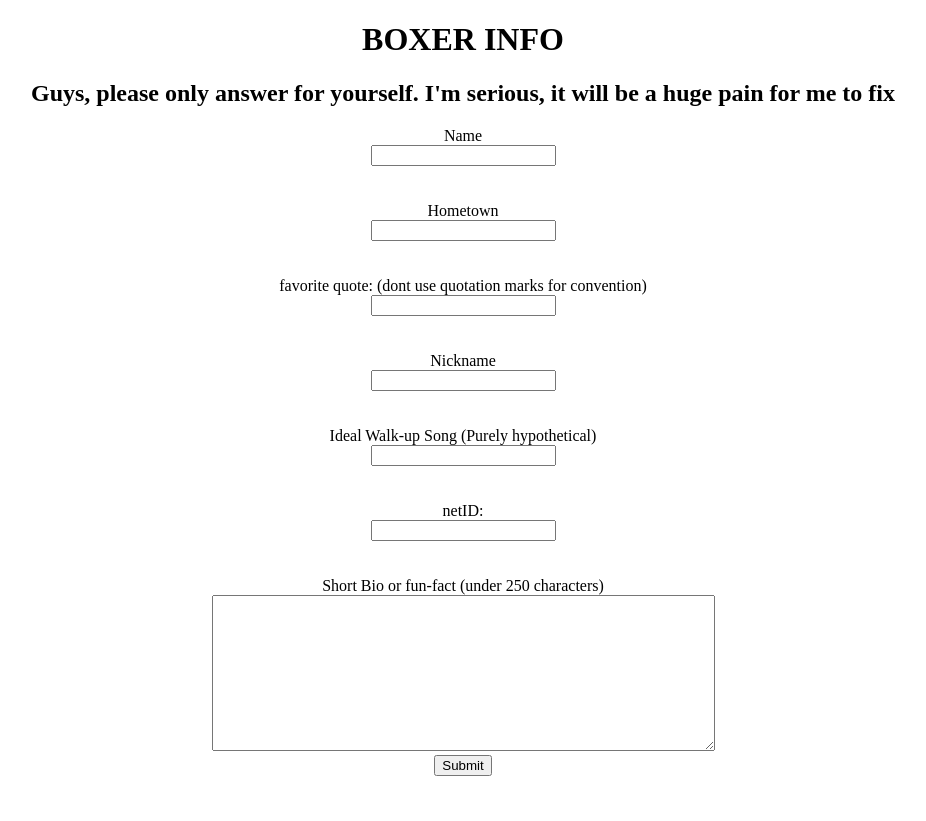
After one commit to considine/bengalbrackets, a PHP site: page /boxer.php in a window 1280 px wide. The commit adds this page. Shown: the whole page, without its empty margins (177-1103 px from the left). Run offline with PHP 8.4, Linux system fonts and the light colour scheme.

```diff
--- /dev/null
+++ b/boxer.php
@@ -0,0 +1,94 @@
+
+  		<?php
+  			include ("database.php");
+  			if (isset($_POST['name'])) {
+
+  				try {
+
+  					$results = $db->prepare("INSERT INTO fighter_info(name, nickname, song, bio, quote, netid, hometown) VALUES(?, ?, ?, ?, ?, ?, ?)");
+  					$results->execute(array($_POST['name'], $_POST['nickname'], $_POST['song'], $_POST['bio'], $_POST['quote'],$_POST['netID'], $_POST['hometown']));
+				  }
+				catch (exception $e) {
+					echo $e->getMessage();
+				}
+				//echo '<script type="text/javascript"> alert ("thank you for your submission"); </script>';
+				header( 'Location: http://bengalbrackets.com' ) ;
+
+  			}
+  		?>
+<!doctype html>
+<html>
+  <head>
+  	<title>Boxer Info </title>
+  	<link rel="stylesheet" type="text/css" href="css/style.css">
+  </head>
+  <body>
+  	<main>
+
+  		<?php if(!isset($_POST['name'])) : ?>
+
+  		<div id="boxer_info">
+  		<h1> BOXER INFO </h1>
+  		<h2> Guys, please only answer for yourself. I'm serious, it will be a huge pain for me to fix </h2>
+  		<form action="<?php Echo($_SERVER['PHP_SELF']); ?>" method="post" id="info">
+  			<label for="name"> Name </label>
+  			<br />
+  			<input class="boxer_input" type="text" name="name" id="name">
+  			<br />
+  			<br />
+        <label for="hometown"> Hometown </label>
+        <br />
+        <input class="boxer_input" type="text" name="hometown" id="hometown">
+        <br />
+        <br />
+  			<label for="quote"> favorite quote: (dont use quotation marks for convention)</label>
+  			<br />
+  			<input class="boxer_input" type="text" name="quote" id="quote">
+  			<br />
+  			<br />
+  			<label for="nickname"> Nickname </label>
+  			<br />
+  			<input class="boxer_input" type="text" name="nickname" id="nickname">
+  			<br />
+  			<br />
+  			<label for="song"> Ideal Walk-up Song (Purely hypothetical) </label>
+  			<br />
+  			<input class="boxer_input" type="text" name="song" id="song">
+  			<br /><br />
+  			<label for="netID"> netID: </label>
+  			<br />
+  			<input class="boxer_input" type="text" name="netID" id="netID">
+  			<br />
+  			<br />
+  			<label for="bio"> Short Bio or fun-fact (under 250 characters) </label>
+  			<br />
+  			<textarea id="bio" name="bio" cols="60" rows="10"> </textarea>
+  			<br />
+  			<button> Submit </button>
+  		</form>
+
+  		</div>
+ 		<?php else : ?>
+ 		<h1> THANKS FOR YOUR EMISSION </h1>
+ 		<p> <a href="http://bengalbrackets.com">  Back to main site </a> </p>
+ 		<?php endif; ?>
+  	</main>
+  	<script type="text/javascript" src="jquery.txt"> </script>
+	  <script type="text/javascript">
+		$('button').click (function () {
+   			if (!$('#name').val() || !$('#netID').val()) {
+   				alert ("Name and NetID required");
+          return false;
+   			}
+   			else {
+
+   				$("#info").submit();
+
+   			}
+
+
+		});
+
+	</script>
+  </body>
+ </html>
--- a/css/style.css
+++ b/css/style.css
@@ -6,6 +6,41 @@
 	background-color: #ffffff;
 	padding: 25px;
 
+}
+#boxer_info {
+	text-align: center;
+	display: block;
+}
+.boxer_input {
+	display: block;
+	margin-right: auto;
+	margin-left: auto;
+
+}
+
+.info_image1 {
+	clear: left;
+	vertical-align: bottom;
+	visibility: visible !important;
+}
+
+.1pic {
+	visibility: hidden;
+}
+#userpic {
+	margin: 5px;
+}
+.table_wrap {
+	display: block;
+	border: solid 2px black;
+	width: 75%;
+	min-width: 500px;
+}
+.inner_table_wrap {
+	display: inline-block;
+	border: solid 2px black;
+	width: 70%;
+	min-width: 300px;
 }
 
 body {
@@ -16,6 +51,7 @@ html, body {
     margin: 0;
     height: 100%;
 }
+
 
 input {
 	display: block;
@@ -40,8 +76,6 @@ input {
 
 input[type=radio] + label {
     display:inline-block;
-    width: 200px;
-
     border-color: #ddd;
     text-align: center;
 }
```
Also changed, not shown: allboxers.php (added, +47 -0 lines), eachboxer.php (added, +54 -0 lines), index.php (+26 -32 lines), img/info.png (added), 3 other files.
